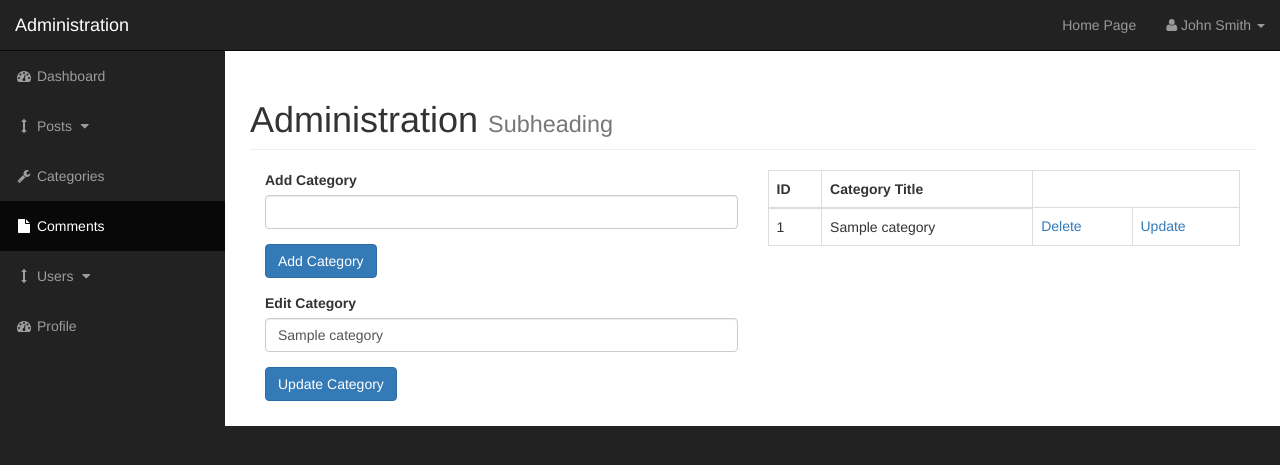
After one commit to Matt-Palmer/CMS, a PHP site: page /admin/categories.php?edit=1 in a window 1280 px wide. The commit adds this page. Shown: the top 465 px of the page. Run offline with PHP 8.4, Linux system fonts and the light colour scheme; tables that the repository leaves empty or names only in its code hold one stand-in row (values such as "Sample post").

Commit message:
Ability to Add Delete and Update categories has been added

```diff
--- /dev/null
+++ b/admin/categories.php
@@ -0,0 +1,73 @@
+<?php include "includes/admin_header.php";?>
+<?php include "functions.php"; ?>
+
+        <!-- Navigation -->
+        <?php include "includes/admin_navigation.php";?>
+
+        <div id="page-wrapper">
+
+            <div class="container-fluid">
+
+                <!-- Page Heading -->
+                <div class="row">
+                    <div class="col-lg-12">
+                        <h1 class="page-header">
+                            Administration
+                            <small>Subheading</small>
+                        </h1>
+
+                        <div class="col-xs-6">
+
+                            <?php insertCategories(); ?>
+
+                            <form action="" method="post">
+                                <div class="form-group">
+                                    <label for="cat_title">Add Category</label>
+                                    <input class="form-control" type="text" name="cat_title">
+                                </div>
+                                <div class="form-group">
+                                    <input class="btn btn-primary" type="submit" name="submit" value="Add Category">
+                                </div>
+                            </form>
+
+                            <?php if(isset($_GET['edit'])){ include "includes/update_categories.php"; } ?>
+
+
+                        </div>
+
+                        <div class="col-xs-6">
+
+
+
+                            <table class="table table-bordered table-hover">
+                                <thead>
+                                    <tr>
+                                        <th>ID</th>
+                                        <th>Category Title</th>
+                                    </tr>
+                                </thead>
+                                <tbody>
+
+                                    <!--FIND AND DISPLAY ALL CATEGORIES QUERY-->
+                                    <?php displayCategories(); ?>
+
+                                    <!--DELETE CATEGORIES-->
+                                    <?php deleteCategories(); ?>
+
+                                </tbody>
+                            </table>
+                        </div>
+
+                    </div>
+                </div>
+                <!-- /.row -->
+
+            </div>
+            <!-- /.container-fluid -->
+
+        </div>
+        <!-- /#page-wrapper -->
+
+
+
+<?php include "includes/admin_footer.php";?>
--- /dev/null
+++ b/admin/functions.php
@@ -0,0 +1,77 @@
+<?php
+
+function displayCategories(){
+
+    global $connection;
+
+    $query = "SELECT * FROM categories";
+
+    $select_categories = mysqli_query($connection, $query);
+
+    while($row = mysqli_fetch_assoc($select_categories)){
+
+        $cat_id = $row['cat_id'];
+        $cat_title = $row['cat_title'];
+
+        echo "  <tr>
+                    <td>{$cat_id}</td>
+                    <td>{$cat_title}</td>
+                    <td><a href='categories.php?delete={$cat_id}'>Delete</a></td>
+                    <td><a href='categories.php?edit={$cat_id}'>Update</a></td>
+                </tr>";
+
+    }
+
+}
+
+function insertCategories(){
+
+    global $connection;
+
+    if(isset($_POST['submit'])){
+
+        $cat_title = $_POST['cat_title'];
+
+        if($cat_title == "" || empty($cat_title)){
+
+            echo "You have not entered a title for the category";
+
+        }else{
+
+            $query = "INSERT INTO categories(cat_title) VALUE('{$cat_title}') ";
+
+            $create_category = mysqli_query($connection, $query);
+
+            if(!$create_category){
+
+                die('Query Failed' . mysqli_error($connection));
+
+            }
+
+        }
+
+    }
+
+}
+
+function deleteCategories(){
+
+    global $connection;
+
+    if(isset($_GET['delete'])){
+
+        $cat_id = $_GET['delete'];
+
+        $query = "DELETE FROM categories WHERE cat_id = {$cat_id}";
+
+        $delete_query = mysqli_query($connection, $query);
+
+        header("Location: categories.php");
+
+    }
+
+}
+
+
+
+?>
--- /dev/null
+++ b/admin/includes/admin_footer.php
@@ -0,0 +1,12 @@
+</div>
+    <!-- /#wrapper -->
+
+    <!-- jQuery -->
+    <script src="js/jquery.js"></script>
+
+    <!-- Bootstrap Core JavaScript -->
+    <script src="js/bootstrap.min.js"></script>
+
+</body>
+
+</html>
--- /dev/null
+++ b/admin/includes/admin_header.php
@@ -0,0 +1,38 @@
+<?php ob_start(); ?>
+
+<?php include "../includes/db.php";?>
+
+<!DOCTYPE html>
+<html lang="en">
+
+<head>
+
+    <meta charset="utf-8">
+    <meta http-equiv="X-UA-Compatible" content="IE=edge">
+    <meta name="viewport" content="width=device-width, initial-scale=1">
+    <meta name="description" content="">
+    <meta name="author" content="">
+
+    <title>SB Admin - Bootstrap Admin Template</title>
+
+    <!-- Bootstrap Core CSS -->
+    <link href="css/bootstrap.min.css" rel="stylesheet">
+
+    <!-- Custom CSS -->
+    <link href="css/sb-admin.css" rel="stylesheet">
+
+    <!-- Custom Fonts -->
+    <link href="font-awesome/css/font-awesome.min.css" rel="stylesheet" type="text/css">
+
+    <!-- HTML5 Shim and Respond.js IE8 support of HTML5 elements and media queries -->
+    <!-- WARNING: Respond.js doesn't work if you view the page via file:// -->
+    <!--[if lt IE 9]>
+        <script src="https://oss.maxcdn.com/libs/html5shiv/3.7.0/html5shiv.js"></script>
+        <script src="https://oss.maxcdn.com/libs/respond.js/1.4.2/respond.min.js"></script>
+    <![endif]-->
+
+</head>
+
+<body>
+
+    <div id="wrapper">
--- /dev/null
+++ b/admin/includes/admin_navigation.php
@@ -0,0 +1,71 @@
+<nav class="navbar navbar-inverse navbar-fixed-top" role="navigation">
+            <!-- Brand and toggle get grouped for better mobile display -->
+            <div class="navbar-header">
+                <button type="button" class="navbar-toggle" data-toggle="collapse" data-target=".navbar-ex1-collapse">
+                    <span class="sr-only">Toggle navigation</span>
+                    <span class="icon-bar"></span>
+                    <span class="icon-bar"></span>
+                    <span class="icon-bar"></span>
+                </button>
+                <a class="navbar-brand" href="index.html">Administration</a>
+            </div>
+            <!-- Top Menu Items -->
+            <ul class="nav navbar-right top-nav">
+                <li><a href="../index.php">Home Page</a></li>
+
+
+                <li class="dropdown">
+                    <a href="#" class="dropdown-toggle" data-toggle="dropdown"><i class="fa fa-user"></i> John Smith <b class="caret"></b></a>
+                    <ul class="dropdown-menu">
+                        <li>
+                            <a href="#"><i class="fa fa-fw fa-user"></i> Profile</a>
+                        </li>
+                        <li class="divider"></li>
+                        <li>
+                            <a href="#"><i class="fa fa-fw fa-power-off"></i> Log Out</a>
+                        </li>
+                    </ul>
+                </li>
+            </ul>
+            <!-- Sidebar Menu Items - These collapse to the responsive navigation menu on small screens -->
+            <div class="collapse navbar-collapse navbar-ex1-collapse">
+                <ul class="nav navbar-nav side-nav">
+                    <li>
+                        <a href="index.html"><i class="fa fa-fw fa-dashboard"></i> Dashboard</a>
+                    </li>
+                     <li>
+                        <a href="javascript:;" data-toggle="collapse" data-target="#posts_dropdown"><i class="fa fa-fw fa-arrows-v"></i> Posts <i class="fa fa-fw fa-caret-down"></i></a>
+                        <ul id="posts_dropdown" class="collapse">
+                            <li>
+                                <a href="./posts.php">View All Posts</a>
+                            </li>
+                            <li>
+                                <a href="#">Add Post</a>
+                            </li>
+                        </ul>
+                    </li>
+                    <li>
+                        <a href="./categories.php"><i class="fa fa-fw fa-wrench"></i> Categories</a>
+                    </li>
+
+                    <li class="active">
+                        <a href="blank-page.html"><i class="fa fa-fw fa-file"></i> Comments</a>
+                    </li>
+                    <li>
+                        <a href="javascript:;" data-toggle="collapse" data-target="#demo"><i class="fa fa-fw fa-arrows-v"></i> Users <i class="fa fa-fw fa-caret-down"></i></a>
+                        <ul id="demo" class="collapse">
+                            <li>
+                                <a href="#">Dropdown Item</a>
+                            </li>
+                            <li>
+                                <a href="#">Dropdown Item</a>
+                            </li>
+                        </ul>
+                    </li>
+                    <li>
+                        <a href="index-rtl.html"><i class="fa fa-fw fa-dashboard"></i> Profile</a>
+                    </li>
+                </ul>
+            </div>
+            <!-- /.navbar-collapse -->
+        </nav>
--- /dev/null
+++ b/admin/includes/update_categories.php
@@ -0,0 +1,51 @@
+<form action="" method="post">
+                                <div class="form-group">
+                                    <label for="cat_title">Edit Category</label>
+
+                                    <?php
+
+                                        if(isset($_GET['edit'])){
+
+                                            $cat_id = $_GET['edit'];
+
+                                            $edit_query = "SELECT * FROM categories WHERE cat_id = $cat_id";
+
+                                            $select_categories_id = mysqli_query($connection, $edit_query);
+
+                                            while($row = mysqli_fetch_assoc($select_categories_id)){
+                                                $cat_id = $row['cat_id'];
+                                                $cat_title = $row['cat_title'];
+
+                                                ?>
+
+                                                <input value="<?php if(isset($cat_title)){echo $cat_title;}?>" class="form-control" type="text" name="cat_title">
+
+
+                                        <?php }} ?>
+
+                                        <?php
+
+
+                                            if(isset($_POST['update_category'])){
+                                                $cat_title = $_POST['cat_title'];
+
+                                                $query = "UPDATE categories SET cat_title = '{$cat_title}' WHERE cat_id = {$cat_id} ";
+
+                                                $update_query = mysqli_query($connection, $query);
+
+                                                if(!$update_query){
+                                                    die("Query Failed" . mysqli_error($connection));
+                                                }else{
+                                                    header("Location: categories.php");
+                                                }
+                                            }
+
+
+                                        ?>
+
+
+                                </div>
+                                <div class="form-group">
+                                    <input class="btn btn-primary" type="submit" name="update_category" value="Update Category">
+                                </div>
+                            </form>
```
Also changed, not shown: admin/includes/add_post.php (added, +70 -0 lines), admin/includes/footer.php (deleted, +0 -12 lines), admin/includes/header.php (deleted, +0 -34 lines), admin/includes/navigation.php (deleted, +0 -71 lines), admin/includes/view_all_posts.php (added, +53 -0 lines), admin/index.php (+4 -4 lines), admin/posts.php (added, +65 -0 lines).
